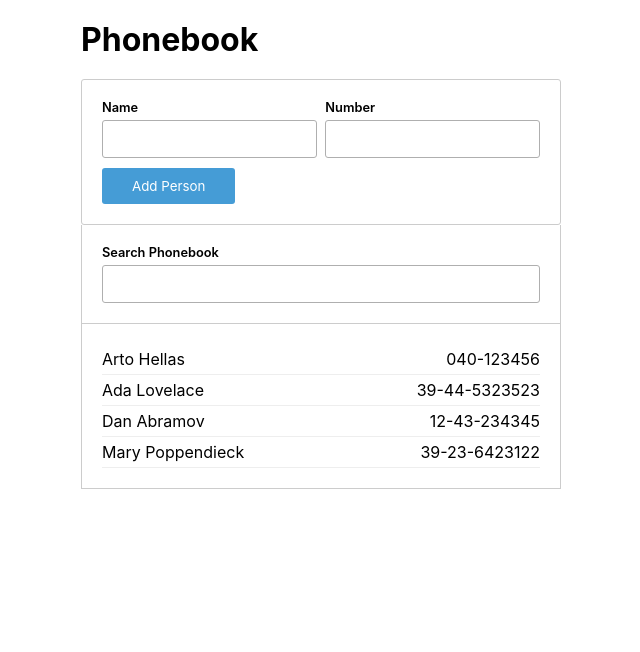
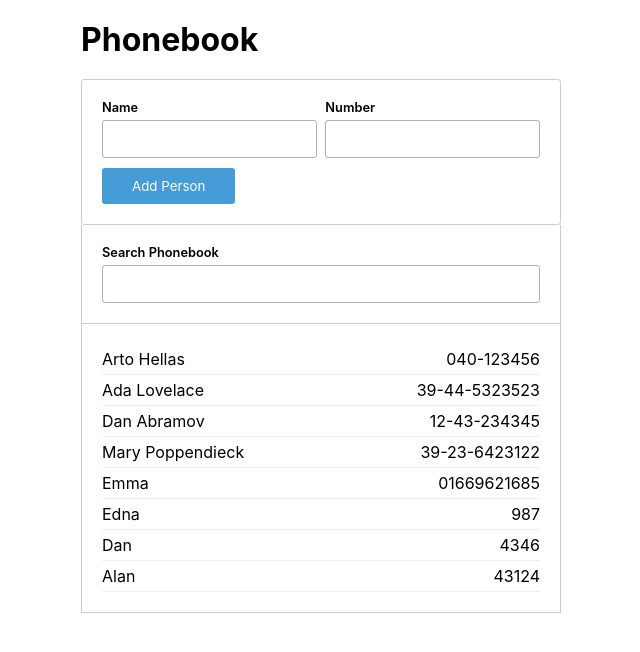
Before and after one commit to danphillipsuk/fullstackopen2022, a React (Create React App) app in the folder part2/phonebook/: page / in a window 1280 px wide. Shown: the top 652 px of the page, without its empty margins (319-959 px from the left). Built offline with nearby package versions, Linux system fonts and the light colour scheme; data requests are answered from the project's data file.

Commit message:
Exercises 2.15 and 2.16 complete

```diff
--- a/part2/phonebook/db.json
+++ b/part2/phonebook/db.json
@@ -1,5 +1,5 @@
 {
-  "persons":[
+  "persons": [
     {
       "name": "Arto Hellas",
       "number": "040-123456",
@@ -19,6 +19,26 @@
       "name": "Mary Poppendieck",
       "number": "39-23-6423122",
       "id": 4
+    },
+    {
+      "name": "Emma",
+      "number": "01669621685",
+      "id": 6
+    },
+    {
+      "name": "Edna",
+      "number": "987",
+      "id": 7
+    },
+    {
+      "name": "Dan",
+      "number": "4346",
+      "id": 8
+    },
+    {
+      "name": "Alan",
+      "number": "43124",
+      "id": 9
     }
   ]
 }
--- a/part2/phonebook/src/App.js
+++ b/part2/phonebook/src/App.js
@@ -1,7 +1,7 @@
 import { useState, useEffect } from 'react'
 import Filter from './components/Filter';
 import AddNewPerson from './components/AddNewPerson';
-import axios from 'axios';
+import personService from './services/persons'
 
 const App = () => {
 
@@ -10,15 +10,13 @@ const App = () => {
   const [newNumber, setNewNumber] = useState('');
   const [newfilter, setFilter] = useState('');
 
-  const hook = () => {
-    axios
-     .get('http://localhost:3001/persons')
-     .then(response => {
-       setPersons(response.data)
-     })
-  }
-
-  useEffect(hook, [])
+  useEffect(() => {
+    personService
+      .getAll()
+      .then(initialPeople => {
+        setPersons(initialPeople)
+      })
+  }, [])
 
   const handleNameChange = (event) => setNewName(event.target.value);
   const handleNumberChange = (event) => setNewNumber(event.target.value);
--- a/part2/phonebook/src/components/AddNewPerson.js
+++ b/part2/phonebook/src/components/AddNewPerson.js
@@ -1,11 +1,21 @@
-const AddNewPerson = ({ persons, newName, handleNameChange, setNewName, setPersons, newNumber, setNewNumber, handleNumberChange }) => {
+import personsService from '../services/persons'
 
-  const addPerson = (event) => {
+const AddNewPerson = ({
+    persons,
+    newName,
+    handleNameChange,
+    setNewName,
+    setPersons,
+    newNumber,
+    setNewNumber,
+    handleNumberChange
+  }) => {
+
+  const addPerson = event => {
     event.preventDefault();
     const personObject = {
       name: newName,
-      number: newNumber,
-      id: persons.length + 1
+      number: newNumber
     }
 
     const duplicateName = persons.some(person => person.name === newName)
@@ -21,9 +31,13 @@ const AddNewPerson = ({ persons, newName, handleNameChange, setNewName, setPerso
       return
     }
 
-    setPersons(persons.concat(personObject));
-    setNewName('');
-    setNewNumber('');
+    personsService
+      .create(personObject)
+      .then(returnedPerson => {
+        setPersons(persons.concat(returnedPerson));
+        setNewName('');
+        setNewNumber('');
+      })
   }
 
   return (
--- /dev/null
+++ b/part2/phonebook/src/services/persons.js
@@ -0,0 +1,17 @@
+import axios from 'axios';
+const baseUrl = 'http://localhost:3001/persons';
+
+const getAll = () => {
+  const request = axios.get(baseUrl);
+  return request.then(response => response.data)
+}
+
+const create = newObject => {
+  const request = axios.post(baseUrl, newObject);
+  return request.then(response => response.data);
+}
+
+export default {
+  getAll,
+  create
+}
```
